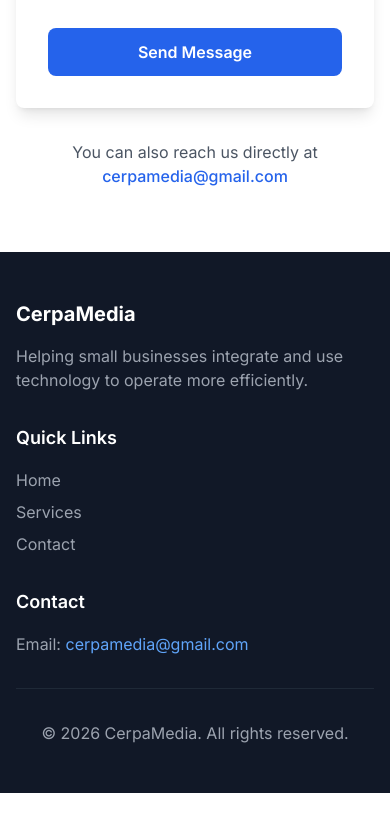
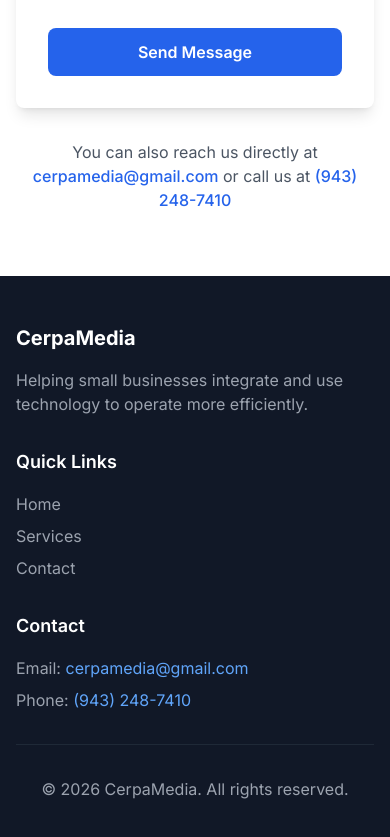
Before and after one commit to rogercerpa/CerpaMedia, a Next.js app: page /contact in a window 390 px wide. Shown: the part 974-1811 px from the top of the page. Before the commit the page ends 1767 px from the top, so only its background shows below. Built offline with nearby package versions, Linux system fonts and the light colour scheme.

Commit message:
Add CerpaMedia phone number to contact page and footer
Co-authored-by: Roger Cerpa <rogercerpa@users.noreply.github.com>

```diff
--- a/src/app/contact/page.tsx
+++ b/src/app/contact/page.tsx
@@ -181,6 +181,13 @@ export default function ContactPage() {
               >
                 cerpamedia@gmail.com
               </a>
+              {" "}or call us at{" "}
+              <a
+                href="tel:+19432487410"
+                className="text-primary-600 hover:text-primary-700 font-medium"
+              >
+                (943) 248-7410
+              </a>
             </p>
           </div>
         </div>
--- a/src/components/Footer.tsx
+++ b/src/components/Footer.tsx
@@ -39,6 +39,12 @@ export default function Footer() {
                 cerpamedia@gmail.com
               </a>
             </p>
+            <p className="text-gray-400 mt-2">
+              Phone:{" "}
+              <a href="tel:+19432487410" className="text-primary-400 hover:text-primary-300 transition-colors">
+                (943) 248-7410
+              </a>
+            </p>
           </div>
         </div>
 
```
